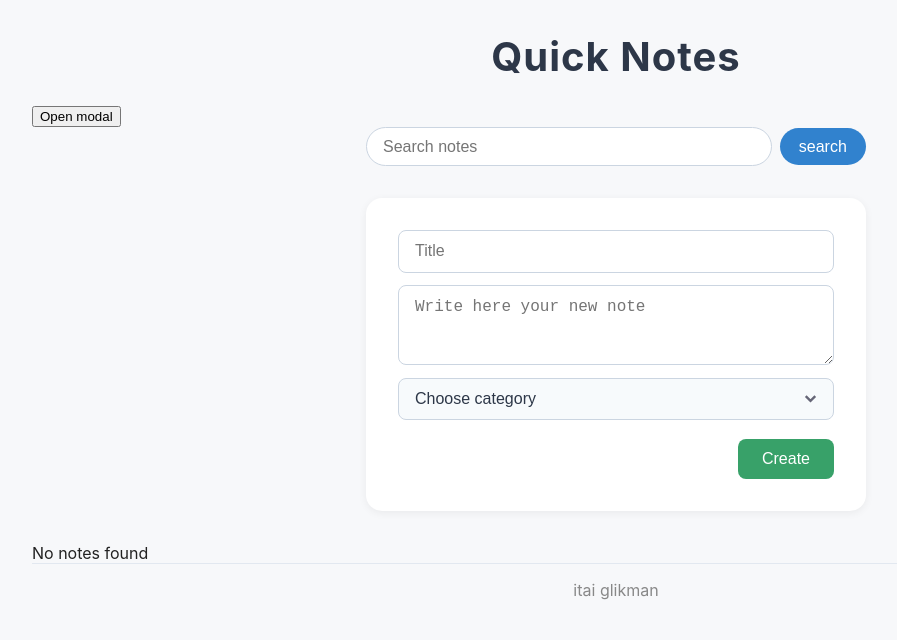
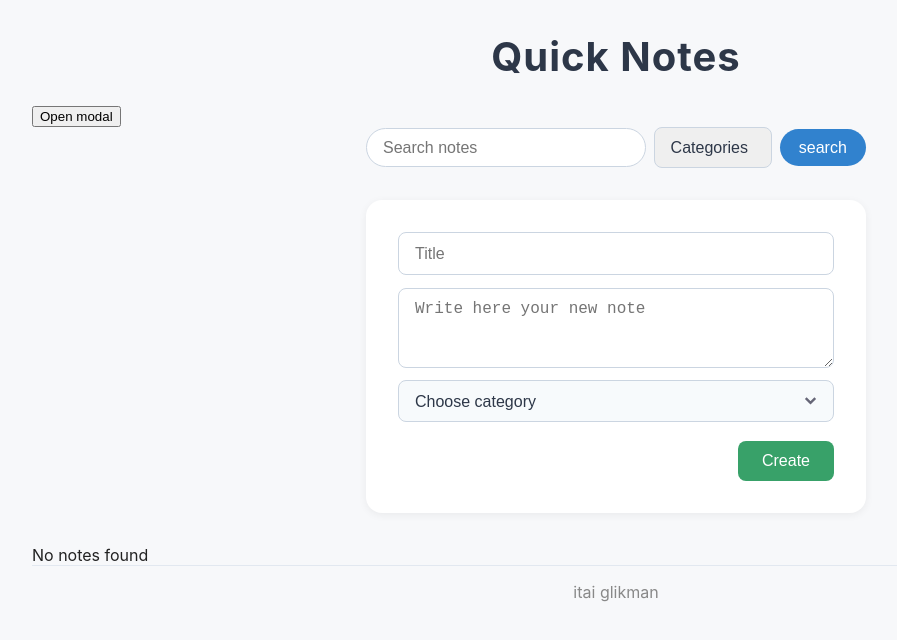
Before and after one commit to itaiglikman/QuickNotes-react-ts, a React (Vite) app: page / in a window 1280 px wide. Shown: the top 640 px of the page, without its empty margins (24-921 px from the left). Built offline with nearby package versions, Linux system fonts and the light colour scheme.

Commit message:
feat: include categories filter in search bar

```diff
--- a/src/Components/SearchArea/SearchBar/SearchBar.tsx
+++ b/src/Components/SearchArea/SearchBar/SearchBar.tsx
@@ -1,16 +1,17 @@
 import { useEffect, useState } from "react";
+import { Categories } from "../../Categories/Categories";
 import "./SearchBar.css";
-
 interface SearchBarProps {
     onSearch: (query: string) => void;
+    onFilter: (category: string) => void;
 }
 
-export function SearchBar({ onSearch }: SearchBarProps) {
+export function SearchBar({ onSearch, onFilter }: SearchBarProps) {
 
     const [searchValue, setSearchValue] = useState<string>('');
 
     useEffect(() => {
-      setSearchValue('');
+        setSearchValue('');
     }, [])
 
 
@@ -19,12 +20,17 @@ export function SearchBar({ onSearch }: SearchBarProps) {
         onSearch(searchValue);
     }
 
+    function handleFilter(category: string) {
+        onFilter(category);
+    }
+
     return (
         <div className="SearchBar">
             <input type="text"
                 value={searchValue}
                 onChange={e => setSearchValue(e.target.value)}
                 placeholder="Search notes" />
+            <Categories onSelect={handleFilter} />
             <button onClick={handleClick}>search</button>
         </div>
     );
```
Also changed, not shown: src/Components/SearchArea/SearchBar/SearchBar.css (line endings or trailing spaces).
